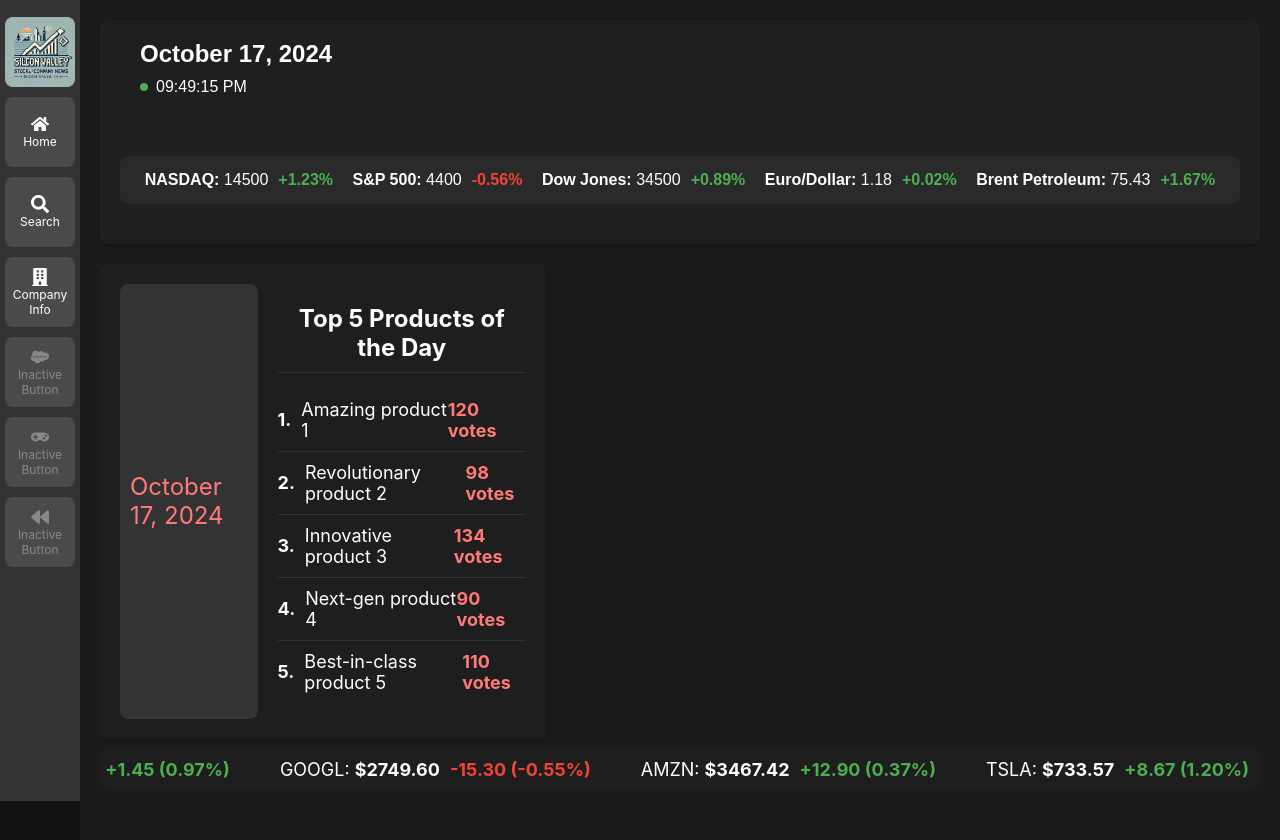
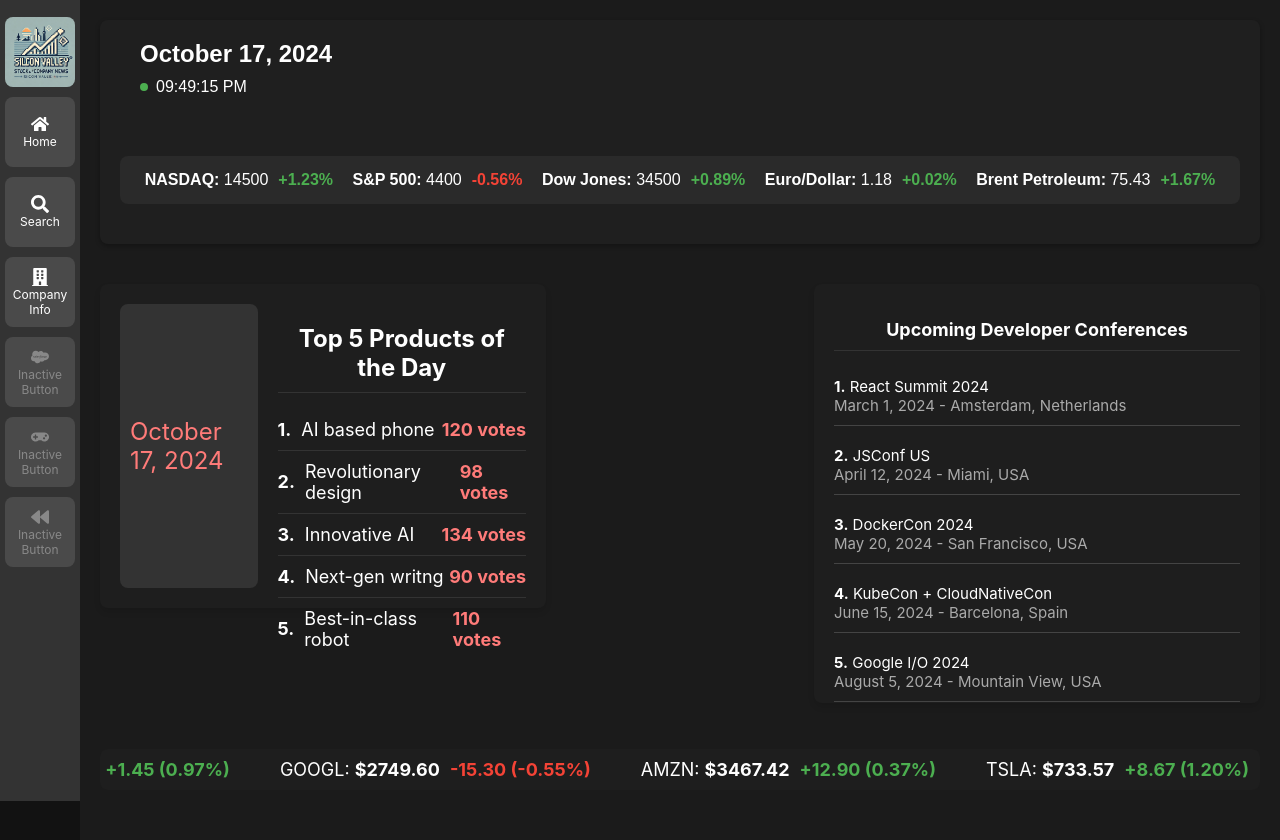
Before and after one commit to kermfiratt/silicon-tables, a React (Create React App) app in the folder client/: page / in a window 1280 px wide. Built offline with nearby package versions, Linux system fonts and the light colour scheme; no server answers.

Commit message:
thebestchangessofar

```diff
--- /dev/null
+++ b/client/src/components/DeveloperConferences.css
@@ -0,0 +1,35 @@
+/* src/components/DeveloperConferences.css */
+.developer-conferences-container {
+    background-color: #1e1e1e;
+    padding: 20px;
+    border-radius: 8px;
+    color: white;
+    box-shadow: 0px 4px 6px rgba(0, 0, 0, 0.1);
+    margin-top: 20px;
+    width: 35%; /* Same width as the ProductHuntTop5 block */
+    height: 80%; /* Make sure it matches the height */
+  }
+
+  .developer-conferences-header {
+    font-size: 18px;
+    margin-bottom: 15px;
+    text-align: center;
+    border-bottom: 1px solid #333;
+    padding-bottom: 10px;
+  }
+
+  .developer-conferences-list {
+    list-style: none;
+    padding: 0;
+  }
+
+  .developer-conference-item {
+    font-size: 15px;
+    margin: 10px 0;
+    padding: 10px 0;
+    border-bottom: 1px solid #444; /* Line to separate items */
+  }
+
+  .developer-conference-item span {
+    color: #aaa; /* Lighter color for the date and location */
+  }
--- /dev/null
+++ b/client/src/components/DeveloperConferences.js
@@ -0,0 +1,30 @@
+// src/components/DeveloperConferences.js
+import React from 'react';
+import './DeveloperConferences.css'; // Ensure your CSS is linked
+
+const DeveloperConferences = () => {
+  // Placeholder data for the next 5 developer conferences
+  const conferences = [
+    { id: 1, name: 'React Summit 2024', date: 'March 1, 2024', location: 'Amsterdam, Netherlands' },
+    { id: 2, name: 'JSConf US', date: 'April 12, 2024', location: 'Miami, USA' },
+    { id: 3, name: 'DockerCon 2024', date: 'May 20, 2024', location: 'San Francisco, USA' },
+    { id: 4, name: 'KubeCon + CloudNativeCon', date: 'June 15, 2024', location: 'Barcelona, Spain' },
+    { id: 5, name: 'Google I/O 2024', date: 'August 5, 2024', location: 'Mountain View, USA' },
+  ];
+
+  return (
+    <div className="developer-conferences-container">
+      <h2 className="developer-conferences-header">Upcoming Developer Conferences</h2>
+      <ul className="developer-conferences-list">
+        {conferences.map((conference, index) => (
+          <li key={conference.id} className="developer-conference-item">
+            <strong>{index + 1}.</strong> {conference.name} <br />
+            <span>{conference.date} - {conference.location}</span>
+          </li>
+        ))}
+      </ul>
+    </div>
+  );
+};
+
+export default DeveloperConferences;
--- a/client/src/components/Home.css
+++ b/client/src/components/Home.css
@@ -71,3 +71,9 @@
   color: #fff;
   text-align: center;
 }
+
+.content-area {
+  display: flex;
+  justify-content: space-between;
+  margin-top: 20px;
+}
--- a/client/src/components/Home.js
+++ b/client/src/components/Home.js
@@ -3,6 +3,7 @@ import React from 'react';
 import LiveDateTime from './LiveDateTime';
 import MarketData from './MarketData';
 import ProductHuntTop5 from './ProductHuntTop5';
+import DeveloperConferences from './DeveloperConferences';
 import Ticker from './Ticker';
 import './Home.css';
 
@@ -10,19 +11,15 @@ const Home = () => {
   return (
     <div className="home-container">
       <div className="top-bar">
-        {/* Live date and time */}
         <LiveDateTime />
-
-        {/* Market data block */}
         <MarketData />
       </div>
 
-      {/* Product Hunt Top 5 block */}
       <div className="content-area">
         <ProductHuntTop5 />
+        <DeveloperConferences /> {/* Add the conferences next to Product Hunt block */}
       </div>
 
-      {/* Ticker block for stock prices */}
       <div className="ticker-wrapper">
         <Ticker />
       </div>
--- a/client/src/components/ProductHuntTop5.css
+++ b/client/src/components/ProductHuntTop5.css
@@ -7,6 +7,7 @@
   box-shadow: 0px 4px 6px rgba(0, 0, 0, 0.1);
   margin-top: 20px;
   width: 35%; /* Make the block half-width */
+  height: 60%;
 }
 
 .product-hunt-left {
--- a/client/src/components/ProductHuntTop5.js
+++ b/client/src/components/ProductHuntTop5.js
@@ -4,11 +4,11 @@ import './ProductHuntTop5.css';
 const ProductHuntTop5 = () => {
   // Placeholder data for the top 5 products of the day
   const products = [
-    { id: 1, name: 'Amazing product 1', votes_count: 120 },
-    { id: 2, name: 'Revolutionary product 2', votes_count: 98 },
-    { id: 3, name: 'Innovative product 3', votes_count: 134 },
-    { id: 4, name: 'Next-gen product 4', votes_count: 90 },
-    { id: 5, name: 'Best-in-class product 5', votes_count: 110 },
+    { id: 1, name: 'AI based phone', votes_count: 120 },
+    { id: 2, name: 'Revolutionary design', votes_count: 98 },
+    { id: 3, name: 'Innovative AI', votes_count: 134 },
+    { id: 4, name: 'Next-gen writng', votes_count: 90 },
+    { id: 5, name: 'Best-in-class robot', votes_count: 110 },
   ];
 
   // Get the current date formatted (e.g., 22 October 2024)
```
